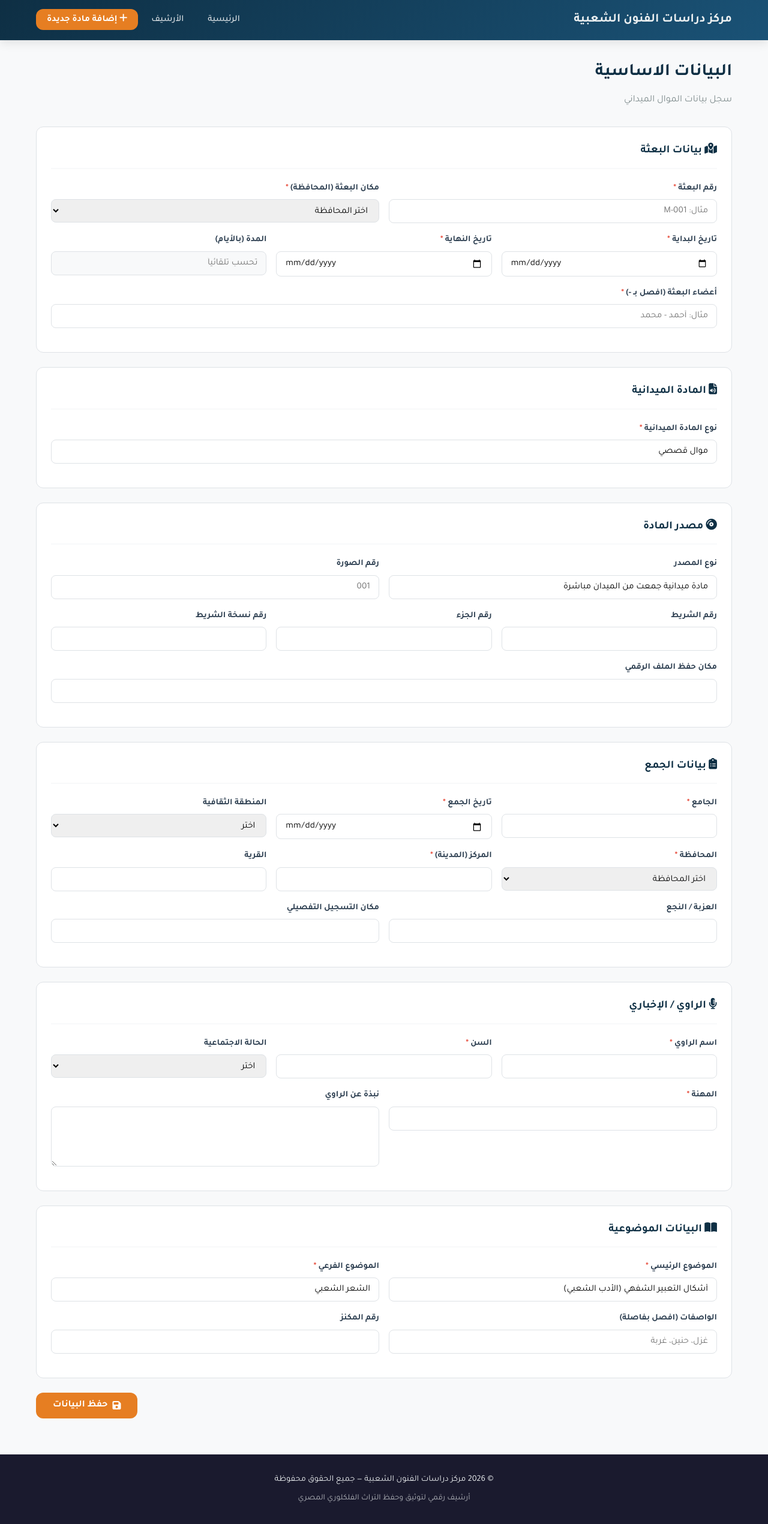
After one commit to MahmoudElmasrrrrry/Folklore-System, a Node server app: page /folklore in a window 1280 px wide. The commit adds this page. Shown: the whole page at 60% size. Run offline with Node 20, Linux system fonts and the light colour scheme; some libraries are stand-ins or nearby versions.

Commit message:
feat: add main folkoral data and form by ejs and handle it with controller and routes

```diff
--- a/controller/folklerMaterial.controller.js
+++ b/controller/folklerMaterial.controller.js
@@ -3,17 +3,31 @@ import narratorModel from "../models/narrator.model.js";
 import missionModel from "../models/mission.model.js";
 import collectorModel from "../models/collector.model.js";
 
+export const renderFolkloreMaterial = async (req, res, next) => {
+  res.render("folklore/add", { title: "إضافة مادة فلكلورية" });
+};
+
 export const createFolkloreMaterial = async (req, res, next) => {
   try {
     const {
+      mission,
       narrator,
-      mission,
       collector,
-      fieldMaterialType,
-      subjectData,
       collectionData,
       dataSource,
+      subjectData,
+      fieldMaterialType,
     } = req.body;
+
+    // تحويل النصوص المكتوبة (بفواصل) إلى مصفوفات (Arrays) كما تتوقع قاعدة البيانات
+    if (mission && typeof mission.missionMembers === 'string') {
+      mission.missionMembers = mission.missionMembers.split('-').map(m => m.trim()).filter(m => m);
+    }
+
+    if (subjectData && typeof subjectData.subjectDetails === 'string') {
+      // يدعم الفاصلة العربية (،) والإنجليزية (,)
+      subjectData.subjectDetails = subjectData.subjectDetails.split(/[،,]/).map(s => s.trim()).filter(s => s);
+    }
 
     // 1. Find or Create Narrator
     let narratorExists = await narratorModel.findOne({
@@ -55,11 +69,8 @@ export const createFolkloreMaterial = async (req, res, next) => {
     });
 
     // 5. Response
-    return res.status(201).json({
-      status: "success",
-      message: "Folklore material created successfully",
-      folkloreMaterial: folkloreMaterial._id,
-    });
+    // Redirect to home page upon successful form submission
+    return res.redirect("/");
   } catch (error) {
     next(error);
   }
--- a/routes/pages.route.js
+++ b/routes/pages.route.js
@@ -1,9 +1,14 @@
 import express from "express";
 import { renderHome } from "../controller/pages.controller.js";
+import { renderFolkloreMaterial, createFolkloreMaterial } from "../controller/folklerMaterial.controller.js";
 
 const router = express.Router();
 
 // الصفحة الرئيسية
 router.get("/", renderHome);
 
+// صفحة الإضافة
+router.get("/folklore", renderFolkloreMaterial);
+router.post("/folklore", createFolkloreMaterial);
+
 export default router;
--- /dev/null
+++ b/views/folklore/add.ejs
@@ -0,0 +1,220 @@
+<div class="page-header">
+    <h1>البيانات الاساسية</h1>
+    <p>سجل بيانات الموال الميداني</p>
+</div>
+
+<form action="/folklore" method="POST">
+
+    <!-- ١. بيانات البعثة -->
+    <div class="form-section">
+        <h2 class="form-section-title"><i class="fa-solid fa-map-location-dot"></i> بيانات البعثة</h2>
+        <div class="form-row">
+            <div class="form-group">
+                <label>رقم البعثة <span class="required">*</span></label>
+                <input type="text" name="mission[missionNumber]" class="form-control" required placeholder="مثال: M-001">
+            </div>
+            <div class="form-group">
+                <label>مكان البعثة (المحافظة) <span class="required">*</span></label>
+                <select name="mission[place]" class="form-control" required>
+                    <option value="">اختر المحافظة</option>
+                    <option>القاهرة</option><option>الجيزة</option><option>الإسكندرية</option>
+                    <option>الدقهلية</option><option>الشرقية</option><option>المنوفية</option>
+                    <option>الغربية</option><option>كفر الشيخ</option><option>البحيرة</option>
+                    <option>دمياط</option><option>بورسعيد</option><option>الإسماعيلية</option>
+                    <option>السويس</option><option>الفيوم</option><option>بني سويف</option>
+                    <option>المنيا</option><option>أسيوط</option><option>سوهاج</option>
+                    <option>قنا</option><option>الأقصر</option><option>أسوان</option>
+                    <option>البحر الأحمر</option><option>الوادي الجديد</option><option>مطروح</option>
+                    <option>شمال سيناء</option><option>جنوب سيناء</option><option>القليوبية</option>
+                </select>
+            </div>
+        </div>
+        <div class="form-row">
+            <div class="form-group">
+                <label>تاريخ البداية <span class="required">*</span></label>
+                <input type="date" id="missionStartDate" name="mission[startDate]" class="form-control" required>
+            </div>
+            <div class="form-group">
+                <label>تاريخ النهاية <span class="required">*</span></label>
+                <input type="date" id="missionEndDate" name="mission[endDate]" class="form-control" required>
+            </div>
+            <div class="form-group">
+                <label>المدة (بالأيام)</label>
+                <input type="text" id="missionDuration" class="form-control" readonly placeholder="تحسب تلقائياً" style="background-color: #f8f9fa; cursor: not-allowed;">
+            </div>
+        </div>
+        <div class="form-row">
+            <div class="form-group full-width">
+                <label>أعضاء البعثة (افصل بـ -) <span class="required">*</span></label>
+                <input type="text" name="mission[missionMembers]" class="form-control" placeholder="مثال: أحمد - محمد" required>
+            </div>
+        </div>
+    </div>
+
+    <!-- ٢. المادة الميدانية -->
+    <div class="form-section">
+        <h2 class="form-section-title"><i class="fa-solid fa-file-audio"></i> المادة الميدانية</h2>
+        <div class="form-row">
+            <div class="form-group">
+                <label>نوع المادة الميدانية <span class="required">*</span></label>
+                <input type="text" name="fieldMaterialType" class="form-control" value="موال قصصي" required>
+            </div>
+        </div>
+    </div>
+
+    <!-- ٣. مصدر المادة -->
+    <div class="form-section">
+        <h2 class="form-section-title"><i class="fa-solid fa-compact-disc"></i> مصدر المادة</h2>
+        <div class="form-row">
+            <div class="form-group">
+                <label>نوع المصدر</label>
+                <input type="text" name="dataSource[sourceType]" class="form-control" value="مادة ميدانية جمعت من الميدان مباشرة">
+            </div>
+            <div class="form-group">
+                <label>رقم الصورة</label>
+                <input type="text" name="dataSource[photoNumber]" class="form-control" placeholder="001">
+            </div>
+        </div>
+        <div class="form-row">
+            <div class="form-group">
+                <label>رقم الشريط</label>
+                <input type="text" name="dataSource[tapeNumber]" class="form-control">
+            </div>
+            <div class="form-group">
+                <label>رقم الجزء</label>
+                <input type="text" name="dataSource[partNumber]" class="form-control">
+            </div>
+            <div class="form-group">
+                <label>رقم نسخة الشريط</label>
+                <input type="text" name="dataSource[tapeCopyNumber]" class="form-control">
+            </div>
+        </div>
+        <div class="form-row">
+            <div class="form-group full-width">
+                <label>مكان حفظ الملف الرقمي</label>
+                <input type="text" name="dataSource[digitalFileLocation]" class="form-control">
+            </div>
+        </div>
+    </div>
+
+    <!-- ٤. بيانات الجمع -->
+    <div class="form-section">
+        <h2 class="form-section-title"><i class="fa-solid fa-clipboard-list"></i> بيانات الجمع</h2>
+        <div class="form-row">
+            <div class="form-group">
+                <label>الجامع <span class="required">*</span></label>
+                <input type="text" name="collector[name]" class="form-control" required>
+            </div>
+            <div class="form-group">
+                <label>تاريخ الجمع <span class="required">*</span></label>
+                <input type="date" name="collectionData[collectionDate]" class="form-control" required>
+            </div>
+            <div class="form-group">
+                <label>المنطقة الثقافية</label>
+                <select name="collectionData[collectionCulturePlace]" class="form-control">
+                    <option value="">اختر</option>
+                    <option>حضر</option><option>ريف</option><option>سواحل</option>
+                    <option>بدو</option><option>الصعيد</option>
+                </select>
+            </div>
+        </div>
+        <div class="form-row">
+            <div class="form-group">
+                <label>المحافظة <span class="required">*</span></label>
+                <select name="collectionData[collectionPlace][governorate]" class="form-control" required>
+                    <option value="">اختر المحافظة</option>
+                    <option>القاهرة</option><option>الجيزة</option><option>الإسكندرية</option>
+                    <option>الدقهلية</option><option>الشرقية</option><option>المنوفية</option>
+                    <option>الغربية</option><option>كفر الشيخ</option><option>البحيرة</option>
+                    <option>دمياط</option><option>بورسعيد</option><option>الإسماعيلية</option>
+                    <option>السويس</option><option>الفيوم</option><option>بني سويف</option>
+                    <option>المنيا</option><option>أسيوط</option><option>سوهاج</option>
+                    <option>قنا</option><option>الأقصر</option><option>أسوان</option>
+                    <option>البحر الأحمر</option><option>الوادي الجديد</option><option>مطروح</option>
+                    <option>شمال سيناء</option><option>جنوب سيناء</option><option>القليوبية</option>
+                </select>
+            </div>
+            <div class="form-group">
+                <label>المركز (المدينة) <span class="required">*</span></label>
+                <input type="text" name="collectionData[collectionPlace][city]" class="form-control" required>
+            </div>
+            <div class="form-group">
+                <label>القرية</label>
+                <input type="text" name="collectionData[collectionPlace][village]" class="form-control">
+            </div>
+        </div>
+        <div class="form-row">
+            <div class="form-group"><label>العزبة / النجع</label><input type="text" name="collectionData[collectionPlace][hamlet]" class="form-control"></div>
+            <div class="form-group"><label>مكان التسجيل التفصيلي</label><input type="text" name="collectionData[collectionPlaceInDetail]" class="form-control"></div>
+        </div>
+    </div>
+
+    <!-- ٥. الراوي -->
+    <div class="form-section">
+        <h2 class="form-section-title"><i class="fa-solid fa-microphone-lines"></i> الراوي / الإخباري</h2>
+        <div class="form-row">
+            <div class="form-group"><label>اسم الراوي <span class="required">*</span></label><input type="text" name="narrator[name]" class="form-control" required></div>
+            <div class="form-group"><label>السن <span class="required">*</span></label><input type="number" name="narrator[age]" class="form-control" required></div>
+            <div class="form-group">
+                <label>الحالة الاجتماعية</label>
+                <select name="narrator[status]" class="form-control">
+                    <option value="">اختر</option>
+                    <option>أعزب</option><option>متزوج</option><option>مطلق</option><option>أرمل</option>
+                </select>
+            </div>
+        </div>
+        <div class="form-row">
+            <div class="form-group"><label>المهنة <span class="required">*</span></label><input type="text" name="narrator[occupation]" class="form-control" required></div>
+            <div class="form-group full-width"><label>نبذة عن الراوي</label><textarea name="narrator[additionalInfo]" class="form-control"></textarea></div>
+        </div>
+    </div>
+
+    <!-- ٦. البيانات الموضوعية -->
+    <div class="form-section">
+        <h2 class="form-section-title"><i class="fa-solid fa-book-open"></i> البيانات الموضوعية</h2>
+        <div class="form-row">
+            <div class="form-group"><label>الموضوع الرئيسي <span class="required">*</span></label><input type="text" name="subjectData[mainSubject]" class="form-control" value="أشكال التعبير الشفهي (الأدب الشعبي)" required></div>
+            <div class="form-group"><label>الموضوع الفرعي <span class="required">*</span></label><input type="text" name="subjectData[subSubject]" class="form-control" value="الشعر الشعبي" required></div>
+        </div>
+        <div class="form-row">
+            <div class="form-group"><label>الواصفات (افصل بفاصلة)</label><input type="text" name="subjectData[subjectDetails]" class="form-control" placeholder="غزل، حنين، غربة"></div>
+            <div class="form-group"><label>رقم المكنز</label><input type="text" name="subjectData[thesaurusNumber]" class="form-control"></div>
+        </div>
+    </div>
+
+    <div style="text-align: left; margin-top: 20px;">
+        <button type="submit" class="btn btn-primary"><i class="fa-solid fa-save"></i> حفظ البيانات</button>
+    </div>
+
+</form>
+
+<script>
+    document.addEventListener('DOMContentLoaded', function() {
+        const startDateInput = document.getElementById('missionStartDate');
+        const endDateInput = document.getElementById('missionEndDate');
+        const durationInput = document.getElementById('missionDuration');
+
+        function calculateDuration() {
+            if (startDateInput.value && endDateInput.value) {
+                const start = new Date(startDateInput.value);
+                const end = new Date(endDateInput.value);
+
+                const differenceInTime = end.getTime() - start.getTime();
+                const differenceInDays = Math.floor(differenceInTime / (1000 * 3600 * 24));
+
+                if (differenceInDays >= 0) {
+                    durationInput.value = differenceInDays + ' يوم';
+                    durationInput.style.color = 'inherit';
+                } else {
+                    durationInput.value = 'خطأ: النهاية قبل البداية!';
+                    durationInput.style.color = 'red';
+                }
+            } else {
+                durationInput.value = '';
+            }
+        }
+
+        startDateInput.addEventListener('change', calculateDuration);
+        endDateInput.addEventListener('change', calculateDuration);
+    });
+</script>
--- a/views/home.ejs
+++ b/views/home.ejs
@@ -9,7 +9,7 @@
         والرقصات والموروثات الثقافية — لتظل حاضرة للأجيال القادمة.
     </p>
     <div class="hero-actions">
-        <a href="/folklore/create" class="btn btn-primary"><i class="fa-solid fa-plus"></i> إضافة مادة جديدة</a>
+        <a href="/folklore" class="btn btn-primary"><i class="fa-solid fa-plus"></i> إضافة مادة جديدة</a>
         <a href="/archive" class="btn btn-outline">تصفح الأرشيف</a>
     </div>
 </section>
@@ -93,7 +93,7 @@
             <div class="empty-icon"><i class="fa-regular fa-folder-open"></i></div>
             <h3>لا توجد مواد بعد</h3>
             <p>ابدأ بإضافة أول مادة فلكلورية للأرشيف</p>
-            <a href="/folklore/create" class="btn btn-primary" style="margin-top: 16px;"><i class="fa-solid fa-plus"></i> إضافة مادة جديدة</a>
+            <a href="/folklore" class="btn btn-primary" style="margin-top: 16px;"><i class="fa-solid fa-plus"></i> إضافة مادة جديدة</a>
         </div>
         <% } else { %>
         <div class="items-grid">
--- a/views/partials/navbar.ejs
+++ b/views/partials/navbar.ejs
@@ -7,7 +7,7 @@
         <ul class="navbar-nav">
             <li><a href="/">الرئيسية</a></li>
             <li><a href="/archive">الأرشيف</a></li>
-            <li><a href="/folklore/create" class="btn-nav"><i class="fa-solid fa-plus"></i> إضافة مادة جديدة</a></li>
+            <li><a href="/folklore" class="btn-nav"><i class="fa-solid fa-plus"></i> إضافة مادة جديدة</a></li>
         </ul>
     </div>
 </nav>
```
